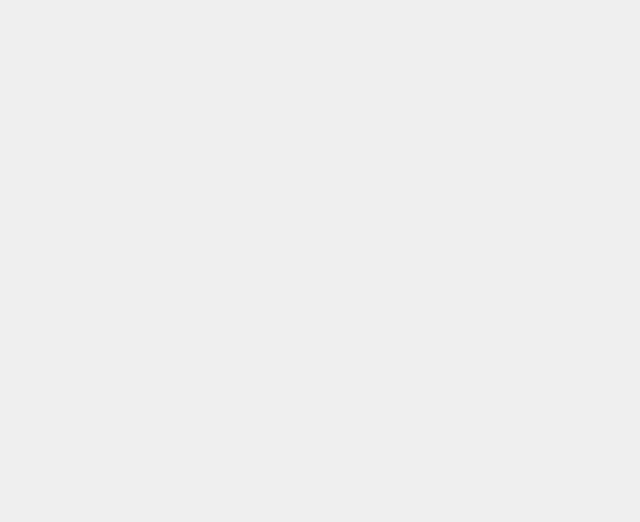
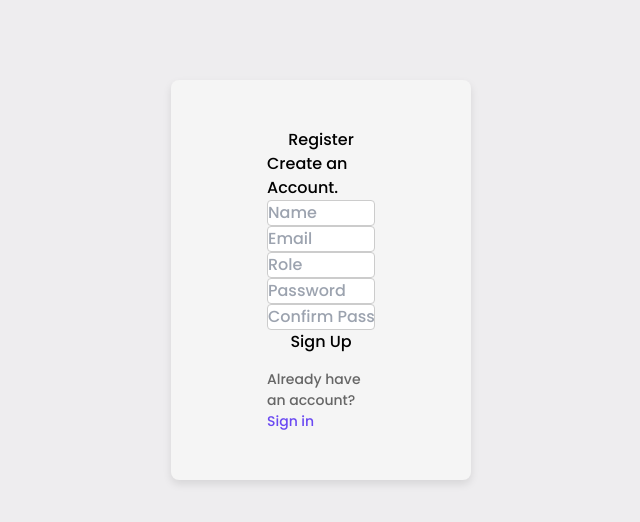
Before and after one commit to Ayush-tamang07/ecommerce_frontend, a React (Vite) app: page /form in a window 1280 px wide. Before the commit this address had no page. Shown: the top 522 px of the page, without its empty margins (499-1139 px from the left). Built offline with nearby package versions, Linux system fonts and the light colour scheme.

Commit message:
made register form

```diff
--- a/index.html
+++ b/index.html
@@ -1,16 +1,21 @@
 <!doctype html>
 <html lang="en">
+
 <head>
   <meta charset="UTF-8" />
-    <link rel="icon" type="image/svg+xml" href="/vite.svg" />
+  <link rel="icon" type="image/svg+xml" href="https://cdn.iconscout.com/icon/free/png-256/free-shopify-226579.png?f=webp&w=256" />
   <meta name="viewport" content="width=device-width, initial-scale=1.0" />
   <title>Monitor</title>
   <link rel="preconnect" href="https://fonts.googleapis.com">
   <link rel="preconnect" href="https://fonts.gstatic.com" crossorigin>
-<link href="https://fonts.googleapis.com/css2?family=Oxygen:wght@300;400;700&family=Poppins:ital,wght@0,100;0,200;0,300;0,400;0,500;0,600;0,700;0,800;0,900;1,100;1,200;1,300;1,400;1,500;1,600;1,700;1,800;1,900&display=swap" rel="stylesheet">
+  <link
+    href="https://fonts.googleapis.com/css2?family=Oxygen:wght@300;400;700&family=Poppins:ital,wght@0,100;0,200;0,300;0,400;0,500;0,600;0,700;0,800;0,900;1,100;1,200;1,300;1,400;1,500;1,600;1,700;1,800;1,900&display=swap"
+    rel="stylesheet">
 </head>
+
 <body>
   <div id="root"></div>
   <script type="module" src="/src/main.jsx"></script>
 </body>
+
 </html>
--- a/src/App.jsx
+++ b/src/App.jsx
@@ -4,6 +4,7 @@ import Product from './pages/Product.jsx';
 import SingleProduct from './pages/SingleProduct.jsx';
 import AddToCart from './pages/AddToCart.jsx';
 import AboutUs from './pages/AboutUs.jsx';
+import UserForm from './pages/Form.jsx';
 
 
 export default function App() {
@@ -15,6 +16,7 @@ export default function App() {
         <Route path="/singleProduct" element={<SingleProduct />} />
         <Route path="/addToCart" element={<AddToCart />} />
         <Route path="/aboutUs" element={<AboutUs />} />
+        <Route path="/form" element={<UserForm />} />
       </Routes>
     </BrowserRouter>
   );
--- /dev/null
+++ b/src/css/pagesCSS/Form.css
@@ -0,0 +1,71 @@
+form {
+    display: flex;
+    flex-direction: column;
+    align-items: center;
+    background-color: #f5f5f5;
+    padding: 3rem 6rem;
+    border-radius: 8px;
+    width: 300px;
+    margin: 5rem auto;
+    margin-left: auto; /* Pushes the form to the right */
+    transform: translateX(60%); /* Adjust this value to move it further right */
+    box-shadow: 0 4px 8px rgba(0, 0, 0, 0.1);
+}
+
+
+h1 {
+    font-size: 24px;
+    font-weight: bold;
+    margin-bottom: 10px;
+}
+
+h2 {
+    font-size: 18px;
+    margin-bottom: 20px;
+    font-weight: bold;
+}
+
+input {
+    width: 100%;
+    padding: 10px;
+    margin: 10px 0;
+    border: 1px solid #ccc;
+    border-radius: 4px;
+    font-size: 14px;
+}
+
+button {
+    width: 100%;
+    padding: 12px;
+    margin-top: 20px;
+    background-color: #5676EC;
+    color: white;
+    border: none;
+    border-radius: 4px;
+    cursor: pointer;
+    font-size: 16px;
+}
+
+button:hover {
+    background-color: #5676EC;
+}
+
+span {
+    margin-top: 15px;
+    font-size: 14px;
+    color: #666;
+}
+
+span a {
+    color: #6A49F2;
+    text-decoration: none;
+}
+
+span a:hover {
+    text-decoration: underline;
+}
+.box{
+    height: 100%;
+    width: 400px;
+    background-color: #E2D4FF;
+}
--- /dev/null
+++ b/src/pages/Form.jsx
@@ -0,0 +1,22 @@
+import { Link } from 'react-router-dom';
+import "../css/pagesCSS/Form.css";
+
+function UserForm() {
+  return (
+    <>
+        <form>
+            <h1>Register</h1>
+            <h2>Create an Account.</h2>
+            <input type="text" placeholder='Name' />
+            <input type="text" placeholder='Email' />
+            <input type="text" placeholder='Role' />
+            <input type="password" placeholder='Password' />
+            <input type="password" placeholder='Confirm Password' />
+            <button>Sign Up</button>
+            <span>Already have an account? <Link>Sign in</Link></span>
+        </form>
+    </>
+  );
+}
+
+export default UserForm;
```
Lines whose indentation alone changed are shown as unchanged.
